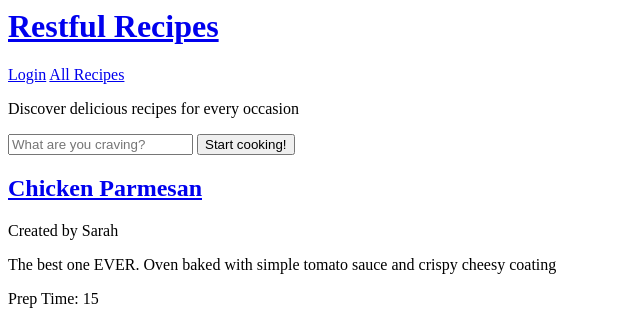
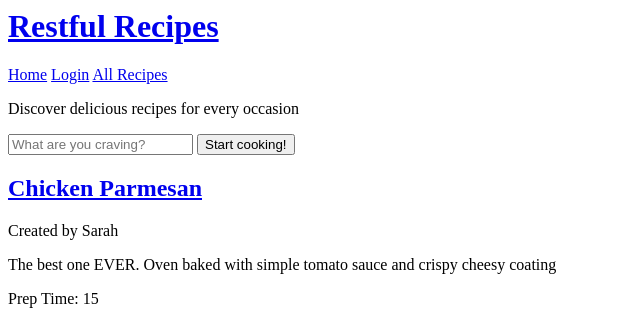
Before and after one commit to SarahNk1-Maker/restful-recipies, a Node server app: page / in a window 1280 px wide. Shown: the top 312 px of the page, without its empty margins (0-640 px from the left). Run offline with Node 20, Linux system fonts and the light colour scheme; data comes from the database, SQL or seed files in the repository; some libraries are stand-ins or nearby versions.

Commit message:
added home link to nav in main.handlebars

```diff
--- a/views/layouts/main.handlebars
+++ b/views/layouts/main.handlebars
@@ -15,6 +15,7 @@
           <a href="/">Restful Recipes</a>
         </h1>
         <nav>
+          <a href="/">Home</a>
           <!-- Conditionally render login or logout links -->
           {{#if logged_in}}
             <a href="/profile">Profile</a>
```
